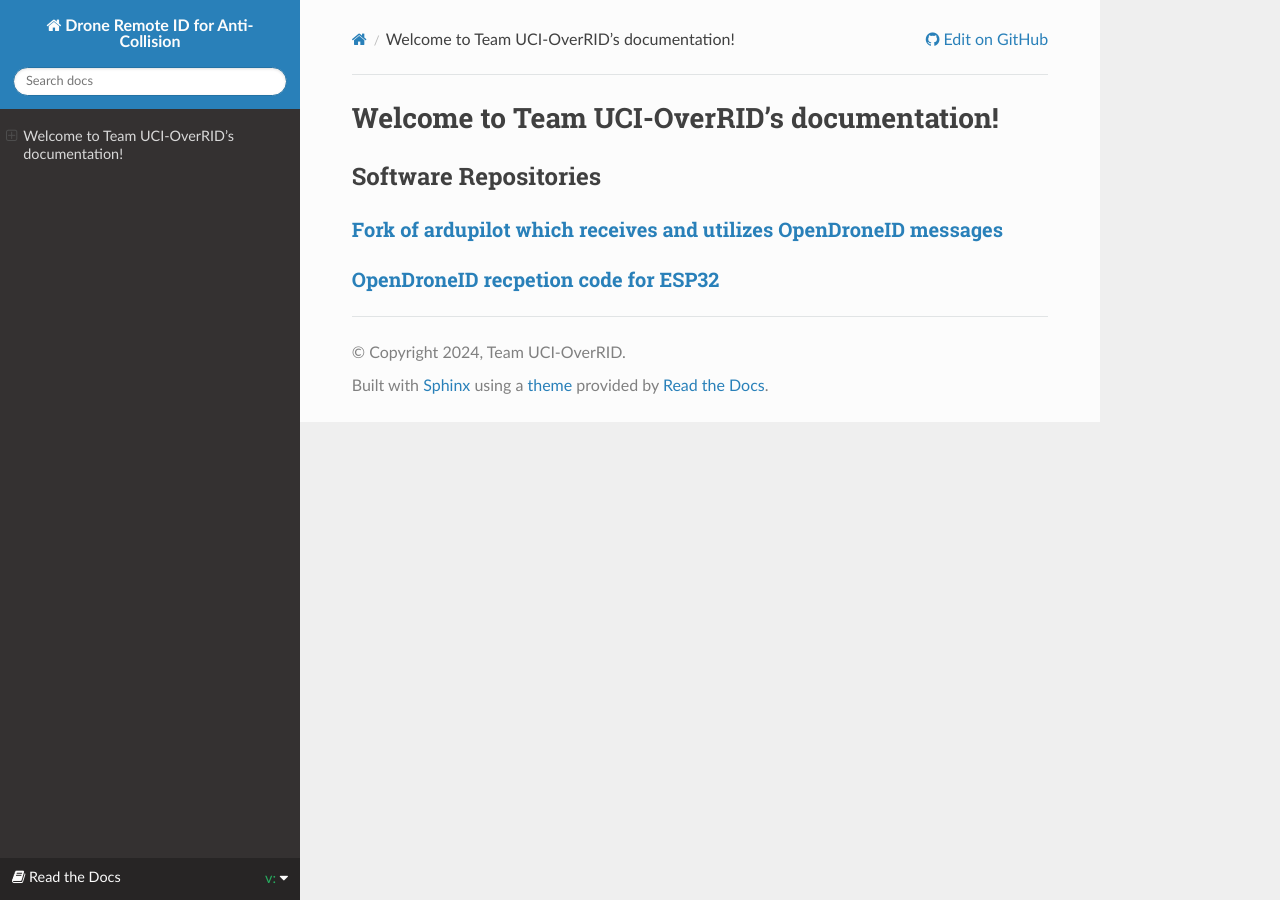
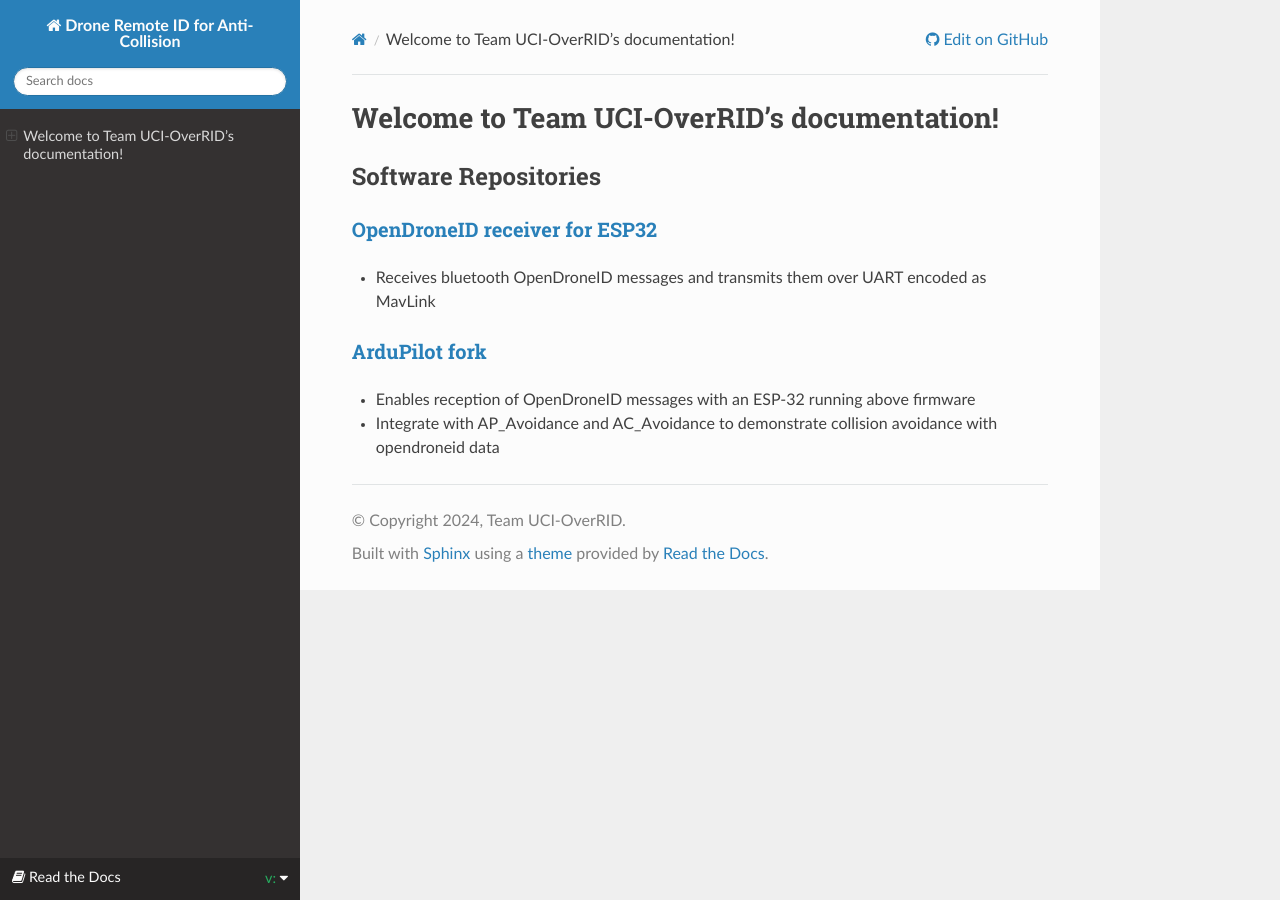
Before and after one commit to uci-overRID/uci-overrid.github.io, a Sphinx documentation site: the page built from docs/index.rst, in a window 1280 px wide. Built offline with Sphinx 7.4.7 and the Read the Docs theme 3.1.0, drawn with Linux system fonts in a browser that asks for light colours; the version number could not be read and is left out.

Commit message:
Update index.rst

```diff
--- a/docs/index.rst
+++ b/docs/index.rst
@@ -14,7 +14,11 @@ Welcome to Team UCI-OverRID's documentation!
 ==================
 Software Repositories
 ==================
-`Fork of ardupilot which receives and utilizes OpenDroneID messages <https://github.com/uci-overRID/ardupilot/>`_
+`OpenDroneID receiver for ESP32 <https://github.com/uci-overRID/RID>`_
 -------
-`OpenDroneID recpetion code for ESP32 <https://github.com/uci-overRID/RID>`_
+- Receives bluetooth OpenDroneID messages and transmits them over UART encoded as MavLink
+
+`ArduPilot fork <https://github.com/uci-overRID/ardupilot/>`_
 -------
+- Enables reception of OpenDroneID messages with an ESP-32 running above firmware
+- Integrate with AP_Avoidance and AC_Avoidance to demonstrate collision avoidance with opendroneid data
```
